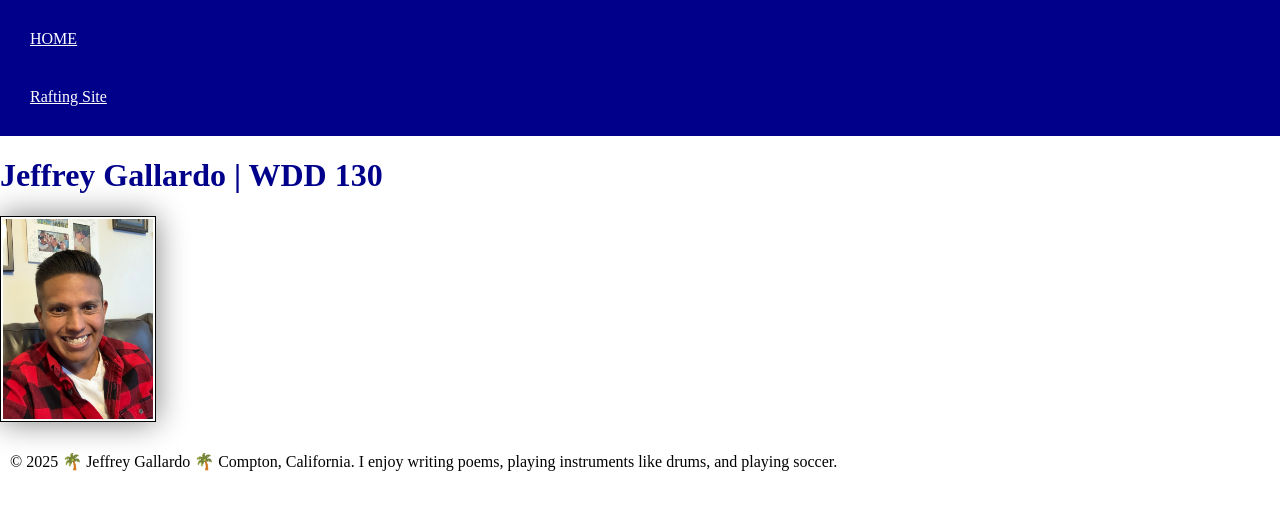
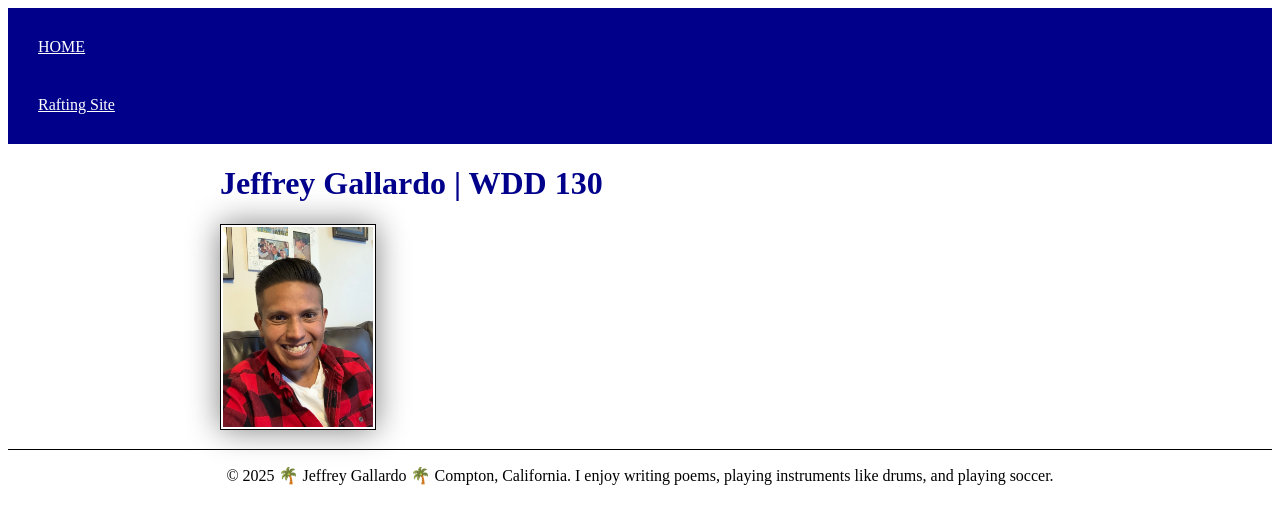
Before and after one commit to Jgallardo613/wdd130, a plain HTML site: page index.html in a window 1280 px wide. Drawn offline with Linux system fonts and the light colour scheme.

Commit message:
updated style.css

```diff
--- a/styles/styles.css
+++ b/styles/styles.css
@@ -1,26 +1,49 @@
-body {
-    margin: 0;
+main {
+    max-width: 840px;
+    margin: 0 auto;
+  }
+  nav {
+     background-color: #00008B;
+     padding: 10px;
   }
 
-nav{
-   background-color: darkblue;
-   padding: 10px;
-}
   nav a {
     color: white;
-display:block;
+    display: block;
     padding: 20px;
   }
-h1{
-    color:darkblue;
+  h1 {
+      color: #00008B;
   }
-img{
+
+  aside {
+    width: 20rem;
+    margin: 1rem;
+    border: 1px solid rgb(0 0 0 / 0.2);
+    padding: 1rem;
+    background-color: #eee;
+    color: #333;
+    text-align: center;
+  }
+aside img {
+    width: 200px;
+    height: auto;
+  }
+  main img {
     width: 150px;
     height: auto;
     border: 1px solid black;
     padding: 2px;
     box-shadow: 0 0 30px gray;
   }
-p{
-    padding: 10px;
+
+  p {
+    padding: 0;
   }
+
+
+  footer {
+    margin-top: 15px;
+    border-top: 1px solid #000;
+    text-align: center;
+  }
```
Lines whose indentation alone changed are shown as unchanged.
